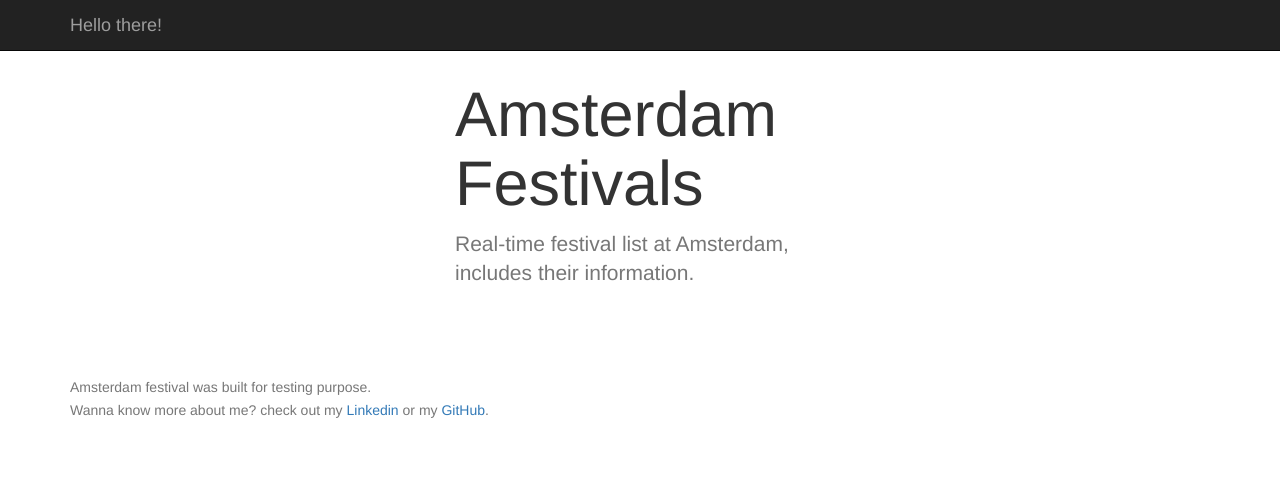
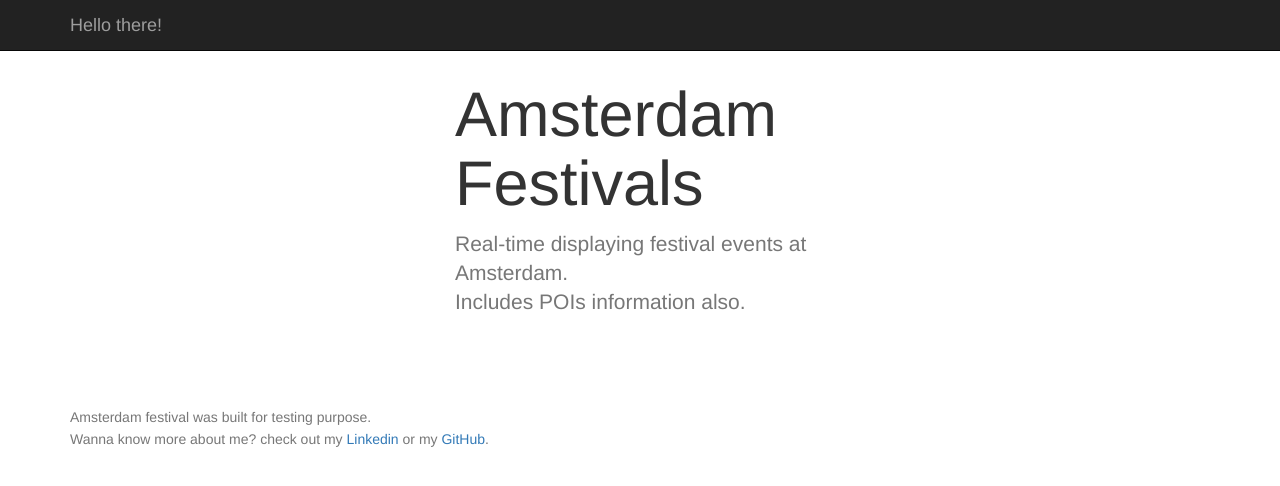
Before and after one commit to kaizvn/AmsterdamFestival, a website: page index.html in a window 1280 px wide. Drawn offline with nearby package versions, Linux system fonts and the light colour scheme; some packages are replaced by stand-ins of ours; no server answers; a script that the page names is missing.

Commit message:
Fix content
- Remove css in html.
- Add title, change some texts.

```diff
--- a/bower.json
+++ b/bower.json
@@ -1,5 +1,5 @@
 {
-  "name": "FestivalArmsterdam",
+  "name": "Amsterdam's Festival",
   "homepage": "https://github.com/kaizvn/AmsterdamFestival",
   "authors": [
     "kaizvn <hungnh1704@gmail.com>"
--- a/css/main.css
+++ b/css/main.css
@@ -119,3 +119,7 @@ footer {
 footer p {
     margin-bottom: .25rem;
 }
+
+.ng-cloak {
+    display: none;
+}
--- a/index.html
+++ b/index.html
@@ -2,15 +2,9 @@
 <html>
 <head>
 	<meta charset="ISO-8859-1">
-	<title>Title</title>
+	<title>Amsterdam's Festival events board!</title>
 	<link rel="stylesheet" href="./lib/bootstrap/dist/css/bootstrap.min.css"/>
 	<link href="./css/main.css" rel="stylesheet"/>
-	<style>
-		.ng-cloak {
-			display: none;
-		}
-
-	</style>
 </head>
 
 <body class="ng-cloak">
@@ -27,7 +21,8 @@
 	<div class="container">
 		<h1 class="jumbotron-heading">Amsterdam Festivals</h1>
 		<p class="lead text-muted">
-			Real-time festival list at Amsterdam, includes their information.
+			Real-time displaying festival events at Amsterdam.<br/>
+			Includes POIs information also.
 		</p>
 	</div>
 </section>
@@ -38,7 +33,8 @@
 <footer class="text-muted">
 	<div class="container">
 		<p>Amsterdam festival was built for testing purpose.</p>
-		<p> Wanna know more about me? check out my <a href="https://vn.linkedin.com/in/kaing">Linkedin</a> or my <a href="http://github.com/kaizvn">GitHub</a>.</p>
+		<p> Wanna know more about me? check out my <a href="https://vn.linkedin.com/in/kaing">Linkedin</a> or my <a
+				href="http://github.com/kaizvn">GitHub</a>.</p>
 	</div>
 </footer>
 
```
